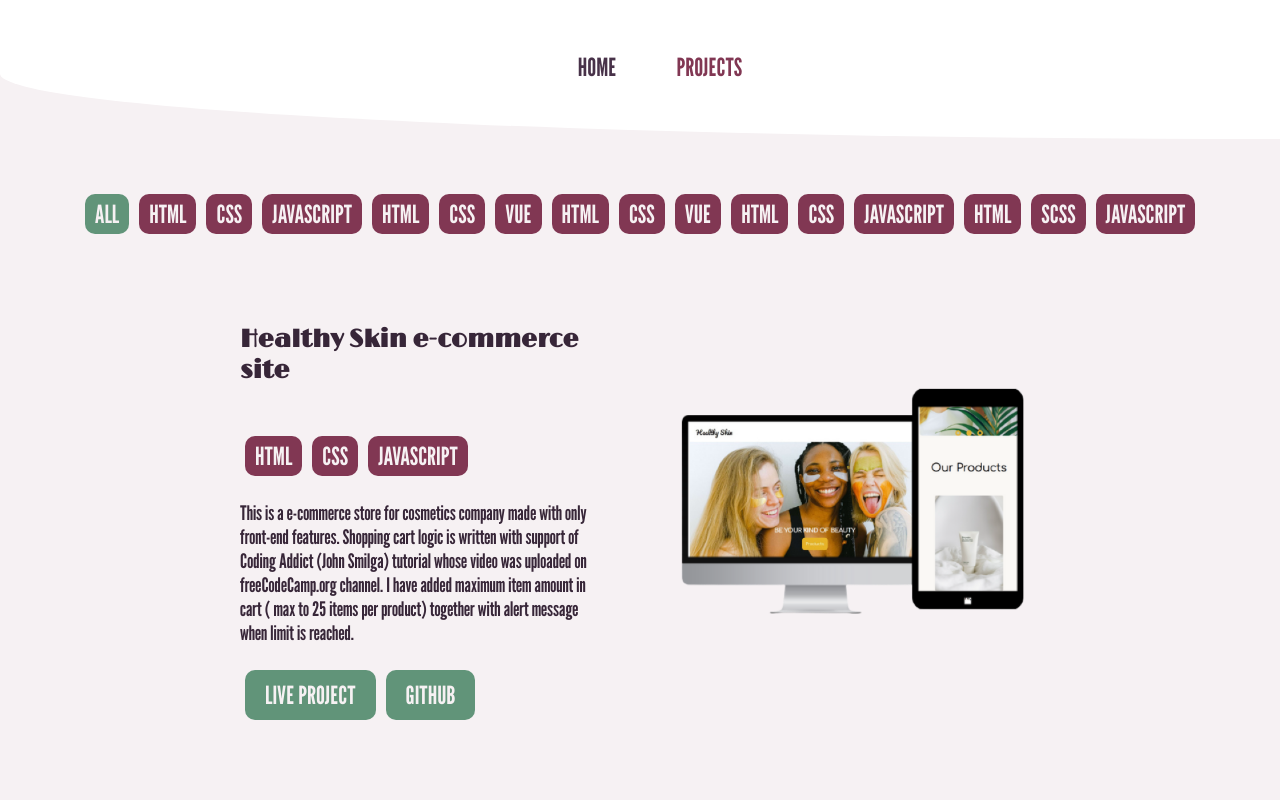
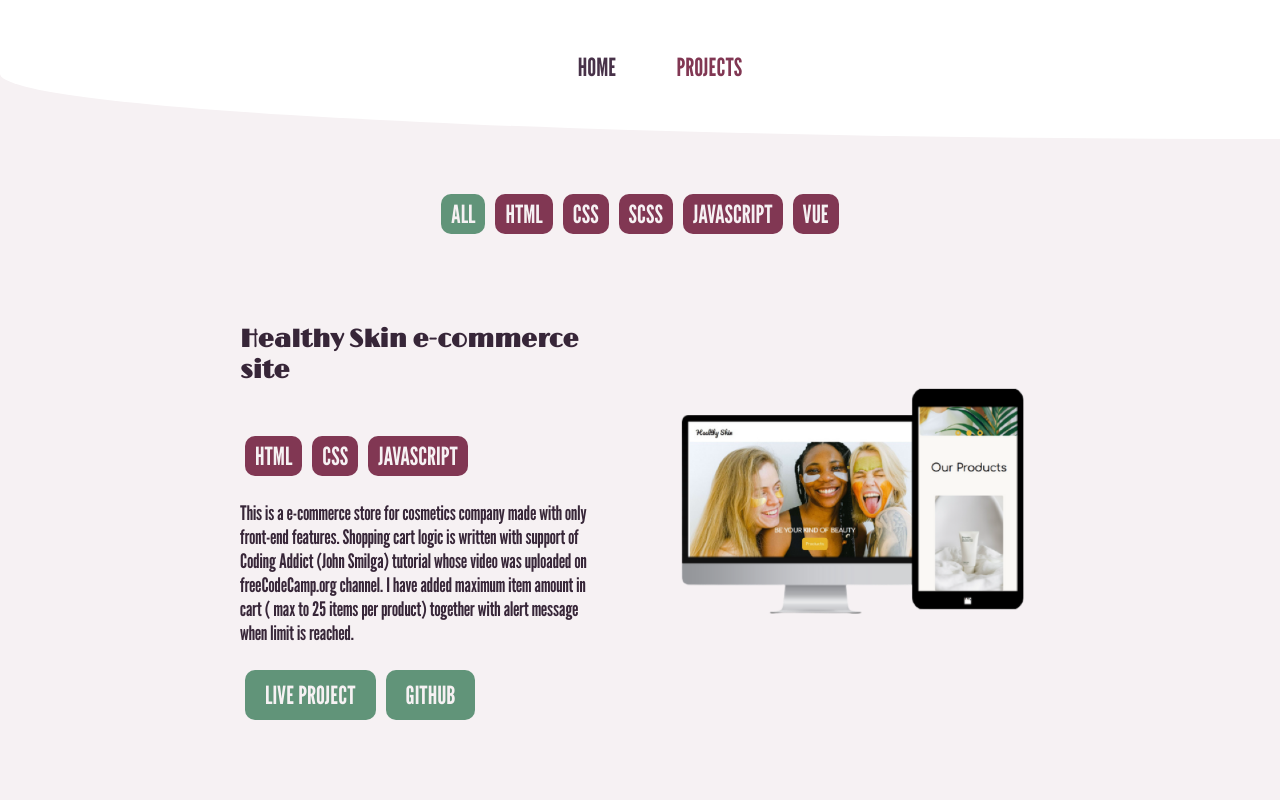
Before and after one commit to jagodakubicka/Jagoda-Kubicka, a React (Vite) app: page /projects in a window 1280 px wide. Shown: the top 800 px of the page. Built offline with nearby package versions, Linux system fonts and the light colour scheme.

Commit message:
buttons update

```diff
--- a/src/components/projects/Filter.tsx
+++ b/src/components/projects/Filter.tsx
@@ -1,8 +1,9 @@
 // @ts-nocheck
-import { useEffect } from "react";
+import { useEffect} from "react";
 import data from './data.json';
 
 function Filter({setActiveBtn, activeBtn, setFiltered, project}){
+
 
  useEffect(() => {
   if(activeBtn === 'all'){
@@ -14,7 +15,6 @@ function Filter({setActiveBtn, activeBtn, setFiltered, project}){
   setFiltered(filtered);
  }, [activeBtn]);
 
-
 return(
  <div className="project-filterCtn">
    <button
@@ -23,15 +23,50 @@ return(
     >All
     </button>
 
-  {data.map(({tags, id}) => (
+     <button
+    className={`project__filterBtn ${activeBtn === 'HTML' ? "project__filterBtn--active" : ""}`}
+    onClick={()=> setActiveBtn('HTML')}
+    >HTML
+    </button>
+
+     <button
+    className={`project__filterBtn ${activeBtn === 'CSS' ? "project__filterBtn--active" : ""}`}
+    onClick={()=> setActiveBtn('CSS')}
+    >CSS
+    </button>
+
+    <button
+    className={`project__filterBtn ${activeBtn === 'SCSS' ? "project__filterBtn--active" : ""}`}
+    onClick={()=> setActiveBtn('SCSS')}
+    >SCSS
+    </button>
+
+     <button
+    className={`project__filterBtn ${activeBtn === 'JavaScript' ? "project__filterBtn--active" : ""}`}
+    onClick={()=> setActiveBtn('JavaScript')}
+    >JavaScript
+    </button>
+
+    <button
+    className={`project__filterBtn ${activeBtn === 'VUE' ? "project__filterBtn--active" : ""}`}
+    onClick={()=> setActiveBtn('VUE')}
+    >VUE
+    </button>
+
+  {/* {data.map(({tags, id}) => (
     <div key={id}>
-    {tags.map((btn => <button
+
+    {tags.map((btn =>
+    <button
      className={`project__filterBtn ${activeBtn === btn ? "project__filterBtn--active" : ""}`}
     key={btn}
     onClick={()=> setActiveBtn(btn)}
-    >{btn}</button>))}
+    >{btn}
+    </button>
+    ))}
     </div>
-  ))}
+  ))} */}
+
  </div>
 )
 }
```
